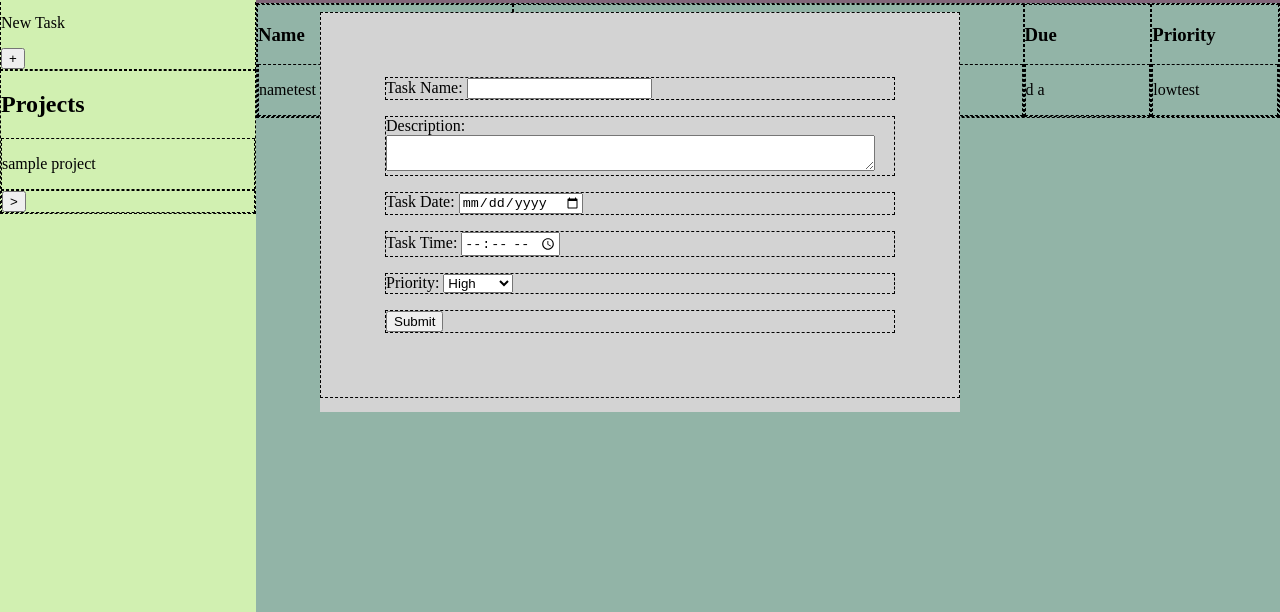
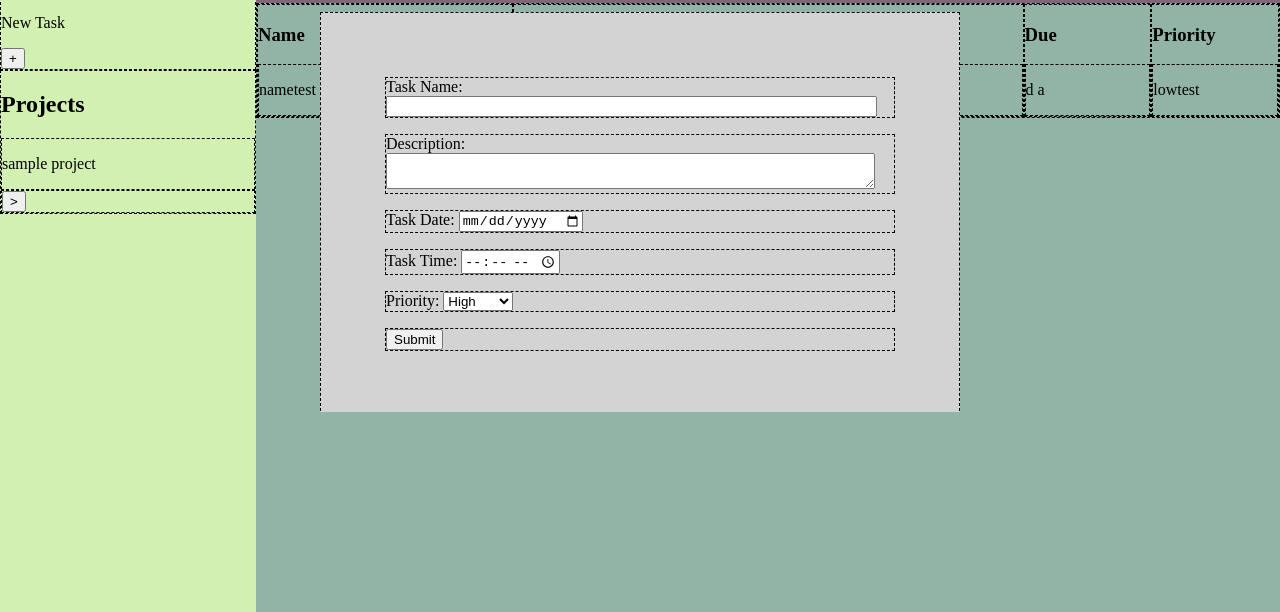
Before and after one commit to gregoryls/to-do-list, a website built with webpack: page src/index.html in a window 1280 px wide. Shown: the part 188-800 px from the top of the page. Built offline with nearby package versions, Linux system fonts and the light colour scheme.

Commit message:
match task name input width to description textarea

```diff
--- a/src/index.html
+++ b/src/index.html
@@ -66,7 +66,7 @@
       <div id="modalCSSWrap">
         <div id="modalNameInput modalInput">
           <label for="taskName">Task Name:</label>
-          <input type="text" name="name" id="taskName" />
+          <input type="text" name="name" id="taskName" style="width: 95%" />
         </div>
         <div id="modalDescriptionInput" class="modalInput">
           <label for="taskDescription">Description:</label>
```
Also changed, not shown: dist/index.html.
